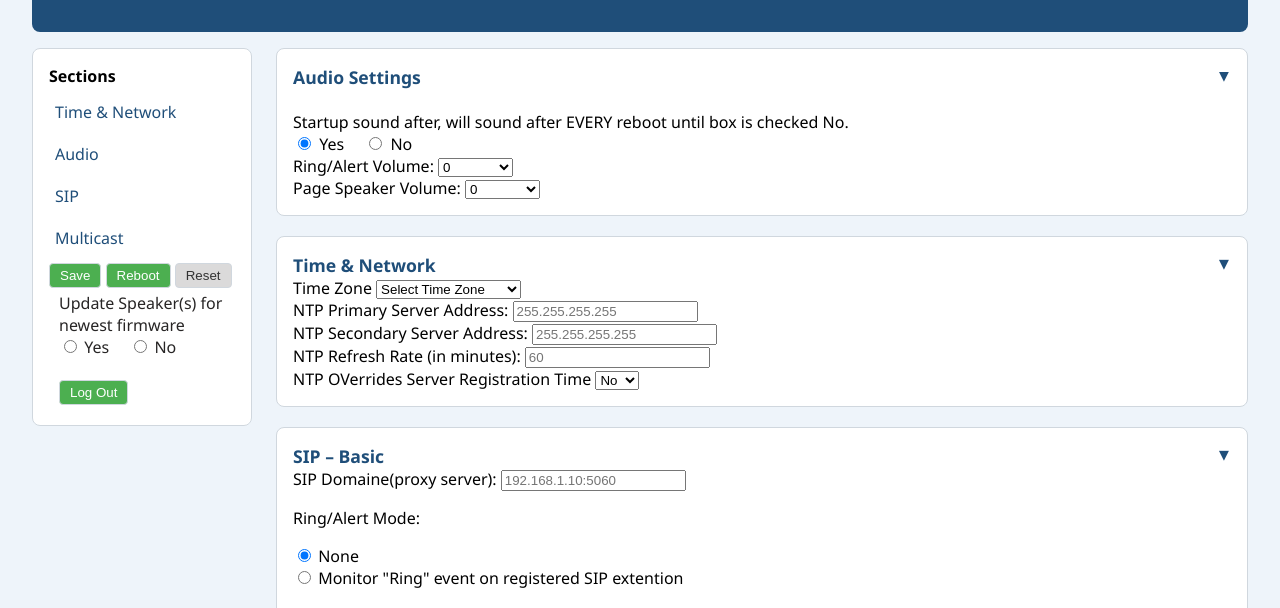
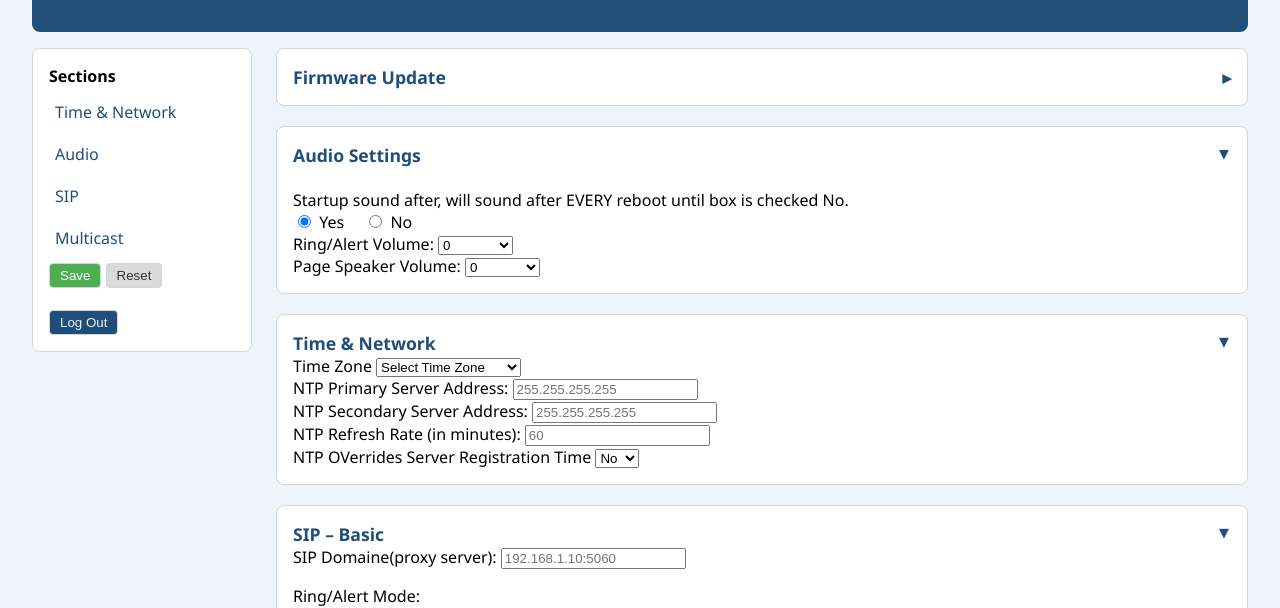
Before and after one commit to treetops920-lang/algoTECconfig.github.io, a plain HTML site: page mass-config-tool.html in a window 1280 px wide. Shown: the part 161-769 px from the top of the page. Drawn offline with Linux system fonts and the light colour scheme.

Commit message:
edited buttons

```diff
--- a/css/base.css
+++ b/css/base.css
@@ -130,3 +130,8 @@ footer {
     color: rgb(39, 37, 37);
     cursor: pointer;
 }
+
+#logoutBtn {
+    background: var(--primary);
+    color: var(--secondary);
+}
--- a/mass-config-tool.html
+++ b/mass-config-tool.html
@@ -32,32 +32,39 @@
                 <div class="actions">
                     <button id="generateConfig">Save</button>
 
-                    <button>Reboot</button>
-                    <button class="secondary">Reset</button>
+                    <button id="resetPage" class="secondary">Reset</button>
                 </div>
-
-                <div class="update">
-                    <label>Update Speaker(s) for newest firmware</label>
-                    <div>
-                        <label>
-                            <input type="radio" name="startupTone" value="1" checked>
-                            Yes
-                        </label>
-
-                        <label style="margin-left: 16px;">
-                            <input type="radio" name="startupTone" value="0">
-                            No
-                        </label>
-                    </div>
-                    <br>
-                    <button id="logoutBtn" class="logout-style">Log Out</button>
-                    <script>     document.getElementById("logoutBtn").addEventListener("click", function () {
-                            window.location.href = "login.html";
-                        });</script>
+                <br>
+                <button id="logoutBtn" class="logout-style">Log Out</button>
+                <script>     document.getElementById("logoutBtn").addEventListener("click", function () {
+                        window.location.href = "login.html";
+                    });</script>
             </nav>
 
 
             <main class="content">
+
+                <!--firmware updates-->
+
+                <section id="firmware" class="card">
+                    <details>
+                        <summary>
+                            Firmware Update
+                        </summary>
+                        <label>Update Speaker(s) for newest firmware</label>
+                        <div>
+                            <label>
+                                <input type="radio" name="startupTone" value="1" checked>
+                                Yes
+                            </label>
+
+                            <label style="margin-left: 16px;">
+                                <input type="radio" name="startupTone" value="0">
+                                No
+                            </label>
+                        </div>
+                    </details>
+                </section>
                 <!-- AUDIO -->
                 <section id="audio" class="card">
                     <details open>
@@ -65,7 +72,8 @@
                             Audio Settings
                         </summary><br>
                         <div class="input-group">
-                            <label>Startup sound after, will sound after EVERY reboot until box is checked No.</label>
+                            <label>Startup sound after, will sound after EVERY reboot until box is checked
+                                No.</label>
                             <div>
                                 <label>
                                     <input type="radio" name="startupTone" value="1" checked>
```
Also changed, not shown: js/deploy_v1.1.js (renamed from css/deploy_v1.1.js).
